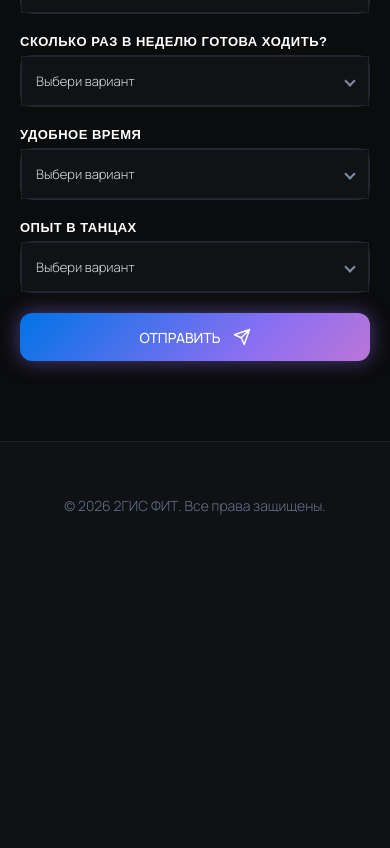
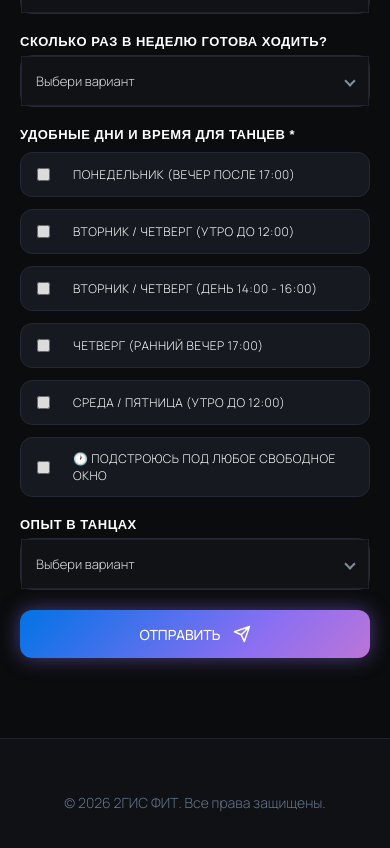
Before and after one commit to pollyvisualdecay/2gis-dance-survey, a website: page index.html in a window 390 px wide. Shown: the part 6063-6911 px from the top of the page. Before the commit the page ends 6632 px from the top, so only its background shows below. Drawn offline with Linux system fonts and the light colour scheme; a web font is replaced by a local one.

Commit message:
feat: replace schedule select with checkbox grid for convenient days and times

```diff
--- a/index.html
+++ b/index.html
@@ -343,6 +343,19 @@
         .group-hint { color: #94a3b8; text-transform: none; font-size: 11px; opacity: 1 !important; }
 
         .group-hint { color: #94a3b8; text-transform: none; font-size: 11px; opacity: 1 !important; }
+
+        /* Сетка чекбоксов для дней и времени */
+        .checkbox-grid-two-columns {
+            display: grid;
+            grid-template-columns: repeat(2, 1fr);
+            gap: 12px;
+            margin-top: 4px;
+        }
+        @media (max-width: 600px) {
+            .checkbox-grid-two-columns {
+                grid-template-columns: 1fr;
+            }
+        }
 
         /* Инпуты */
         /* Обязательные поля - сиреневая граница */
@@ -895,18 +908,38 @@
                 </div>
 
                 <div class="form-group">
-                    <label for="schedule">Удобное время</label>
-                    <div class="custom-select-wrapper">
-                        <div class="custom-select" id="scheduleSelect">
-                            <div class="select-trigger"><span>Выбери вариант</span><div class="arrow"></div></div>
-                            <div class="select-options">
-                                <div class="option" data-value="morning">Утро (до 10:00)</div>
-                                <div class="option" data-value="lunch">Обед (с 12:00 до 15:00)</div>
-                                <div class="option" data-value="evening">Вечер (с 16:00 до 18:00)</div>
-                                <div class="option" data-value="late_evening">Поздний вечер (с 18:00 до 21:00)</div>
-                            </div>
-                        </div>
-                        <input type="hidden" name="schedule" id="scheduleInput">
+                    <label class="group-label">УДОБНЫЕ ДНИ И ВРЕМЯ ДЛЯ ТАНЦЕВ *</label>
+                    <div class="checkbox-grid-two-columns">
+                        <label class="custom-checkbox">
+                            <input type="checkbox" name="schedule" value="mon_evening">
+                            <span class="checkmark"></span>
+                            <span class="checkbox-text">Понедельник (Вечер после 17:00)</span>
+                        </label>
+                        <label class="custom-checkbox">
+                            <input type="checkbox" name="schedule" value="tue_thu_morning">
+                            <span class="checkmark"></span>
+                            <span class="checkbox-text">Вторник / Четверг (Утро до 12:00)</span>
+                        </label>
+                        <label class="custom-checkbox">
+                            <input type="checkbox" name="schedule" value="tue_thu_afternoon">
+                            <span class="checkmark"></span>
+                            <span class="checkbox-text">Вторник / Четверг (День 14:00 - 16:00)</span>
+                        </label>
+                        <label class="custom-checkbox">
+                            <input type="checkbox" name="schedule" value="thu_early_evening">
+                            <span class="checkmark"></span>
+                            <span class="checkbox-text">Четверг (Ранний вечер 17:00)</span>
+                        </label>
+                        <label class="custom-checkbox">
+                            <input type="checkbox" name="schedule" value="wed_fri_morning">
+                            <span class="checkmark"></span>
+                            <span class="checkbox-text">Среда / Пятница (Утро до 12:00)</span>
+                        </label>
+                        <label class="custom-checkbox">
+                            <input type="checkbox" name="schedule" value="any_time">
+                            <span class="checkmark"></span>
+                            <span class="checkbox-text">🕐 Подстроюсь под любое свободное окно</span>
+                        </label>
                     </div>
                 </div>
 
@@ -1032,6 +1065,12 @@
             interested.push(cb.value);
         });
 
+        // Собираем массив выбранных чекбоксов (удобные дни и время)
+        const schedule = [];
+        document.querySelectorAll('input[name="schedule"]:checked').forEach(cb => {
+            schedule.push(cb.value);
+        });
+
         // Формируем аккуратный объект для отправки
         const data = {
             name: document.getElementById('name') ? document.getElementById('name').value : '',
@@ -1043,7 +1082,7 @@
             price: document.querySelector('#priceSelect .select-trigger') ? document.querySelector('#priceSelect .select-trigger').textContent.trim() : '',
             duration: document.querySelector('#durationSelect .select-trigger') ? document.querySelector('#durationSelect .select-trigger').textContent.trim() : '',
             frequency: document.querySelector('#frequencySelect .select-trigger') ? document.querySelector('#frequencySelect .select-trigger').textContent.trim() : '',
-            schedule: document.querySelector('#scheduleSelect .select-trigger') ? document.querySelector('#scheduleSelect .select-trigger').textContent.trim() : '',
+            schedule: schedule.join(', '),
             experience: document.querySelector('#experienceSelect .select-trigger') ? document.querySelector('#experienceSelect .select-trigger').textContent.trim() : ''
         };
 
```
